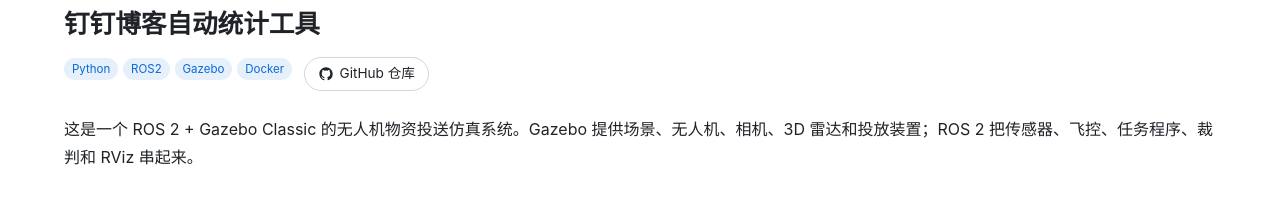
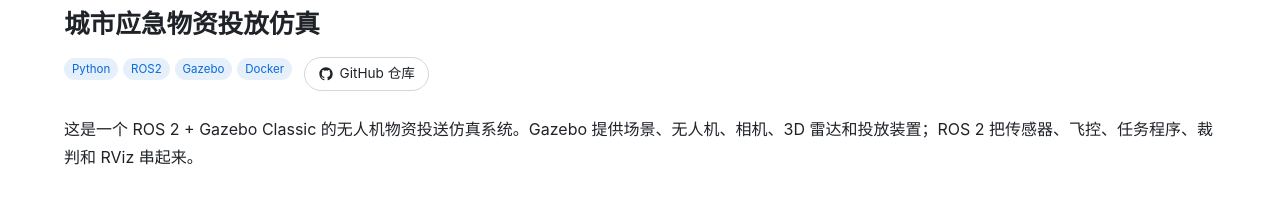
Before and after one commit to VoVL773/VoVL773.github.io, a Jekyll site: the page built from _projects/Distribution_of_supplies-ROS2-Gazebo.md, in a window 1280 px wide. Shown: the part 1023-1223 px from the top of the page. Built offline with Jekyll 4.4.1, drawn with Linux system fonts in a browser that asks for light colours.

Commit message:
test:添加新项目

```diff
--- a/_projects/Distribution_of_supplies-ROS2-Gazebo.md
+++ b/_projects/Distribution_of_supplies-ROS2-Gazebo.md
@@ -1,5 +1,5 @@
 ---
-title: "钉钉博客自动统计工具"
+title: "城市应急物资投放仿真"
 tags: [Python,ROS2,Gazebo,Docker]
 cover: "assets/images/demo/城市应急无人机投送仿真平台主管.png"
 github: "https://github.com/VoVL773/Distribution_of_supplies-ROS2-Gazebo-/tree/main"
```
Also changed, not shown: 3 other files.
